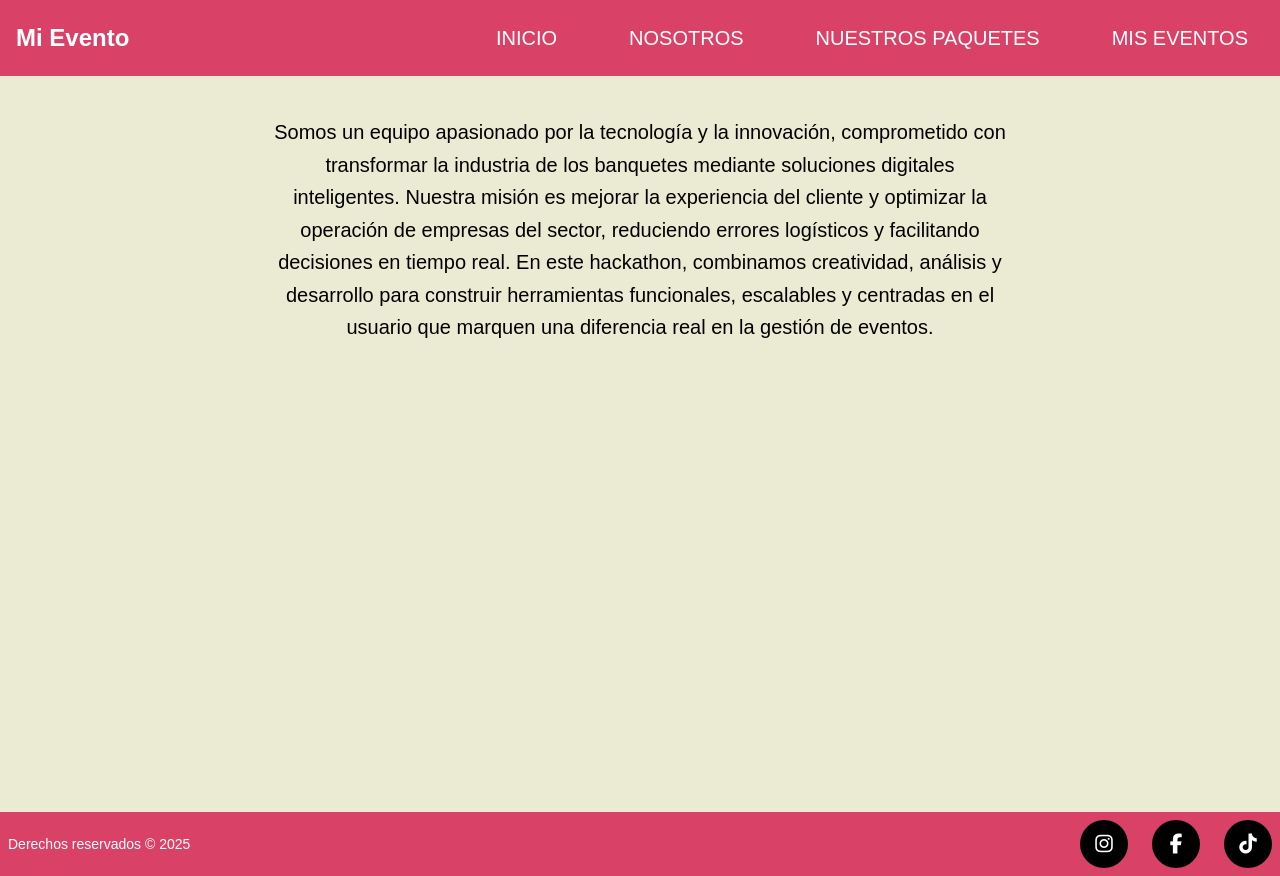
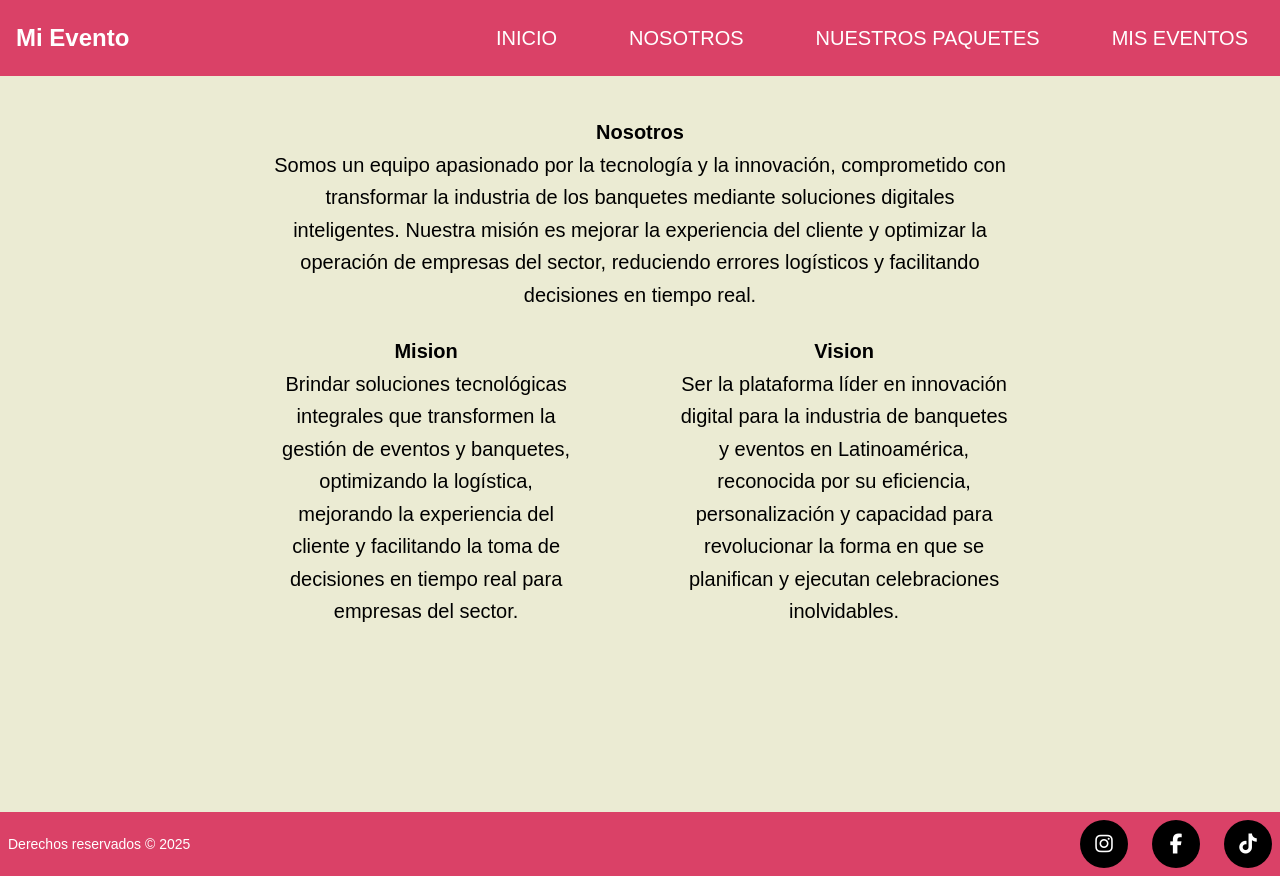
Before and after one commit to AngelGMV/hackathon, a React (Vite) app: page /nosotros in a window 1280 px wide. Built offline with nearby package versions, Linux system fonts and the light colour scheme; a web font is replaced by a local one.

Commit message:
modificados:     src/views/Nostros.tsx

```diff
--- a/src/views/Nostros.tsx
+++ b/src/views/Nostros.tsx
@@ -1,13 +1,34 @@
 import Footer from "../components/Footer";
-import RedesSociales from "../components/RedesSociales";
 
 export default function Nosotros() {
   return (
     <div className="bg-[#ebebd3] w-full min-h-screen flex flex-col items-center justify-between">
       <div className="text-black font-body text-center max-w-3xl px-4 mt-10">
         <p className="text-lg md:text-xl leading-relaxed">
-          Somos un equipo apasionado por la tecnología y la innovación, comprometido con transformar la industria de los banquetes mediante soluciones digitales inteligentes. Nuestra misión es mejorar la experiencia del cliente y optimizar la operación de empresas del sector, reduciendo errores logísticos y facilitando decisiones en tiempo real. En este hackathon, combinamos creatividad, análisis y desarrollo para construir herramientas funcionales, escalables y centradas en el usuario que marquen una diferencia real en la gestión de eventos.
+          <span className="text-xl font-bold">Nosotros</span> <br />
+          Somos un equipo apasionado por la tecnología y la innovación, comprometido con transformar
+          la industria de los banquetes mediante soluciones digitales inteligentes. Nuestra misión es
+          mejorar la experiencia del cliente y optimizar la operación de empresas del sector, reduciendo
+          errores logísticos y facilitando decisiones en tiempo real.
         </p>
+        <div className="flex justify-between gap-25 mt-6">
+          <div className="flex space-x-4">
+            <p className="text-lg md:text-xl leading-relaxed">
+              <span className="text-xl font-bold">Mision</span> <br />
+              Brindar soluciones tecnológicas integrales que transformen la gestión de eventos y
+              banquetes, optimizando la logística, mejorando la experiencia del cliente y facilitando
+              la toma de decisiones en tiempo real para empresas del sector.
+            </p>
+          </div>
+          <div className="flex space-x-4">
+            <p className="text-lg md:text-xl leading-relaxed">
+              <span className="text-xl font-bold">Vision</span> <br />
+              Ser la plataforma líder en innovación digital para la industria de banquetes y eventos
+              en Latinoamérica, reconocida por su eficiencia, personalización y capacidad para
+              revolucionar la forma en que se planifican y ejecutan celebraciones inolvidables.
+            </p>
+          </div>
+        </div>
       </div>
       <Footer />
     </div>
```
